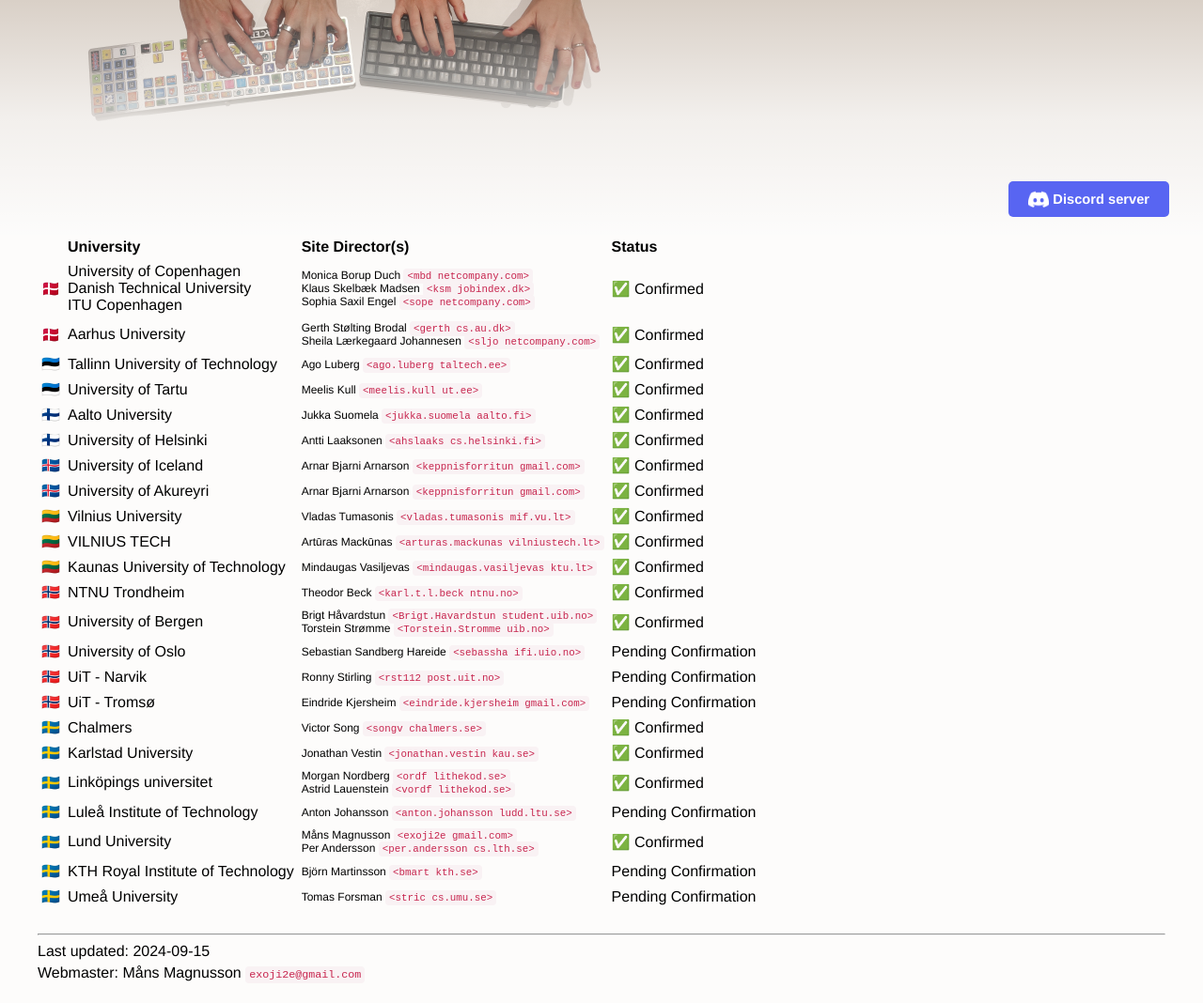
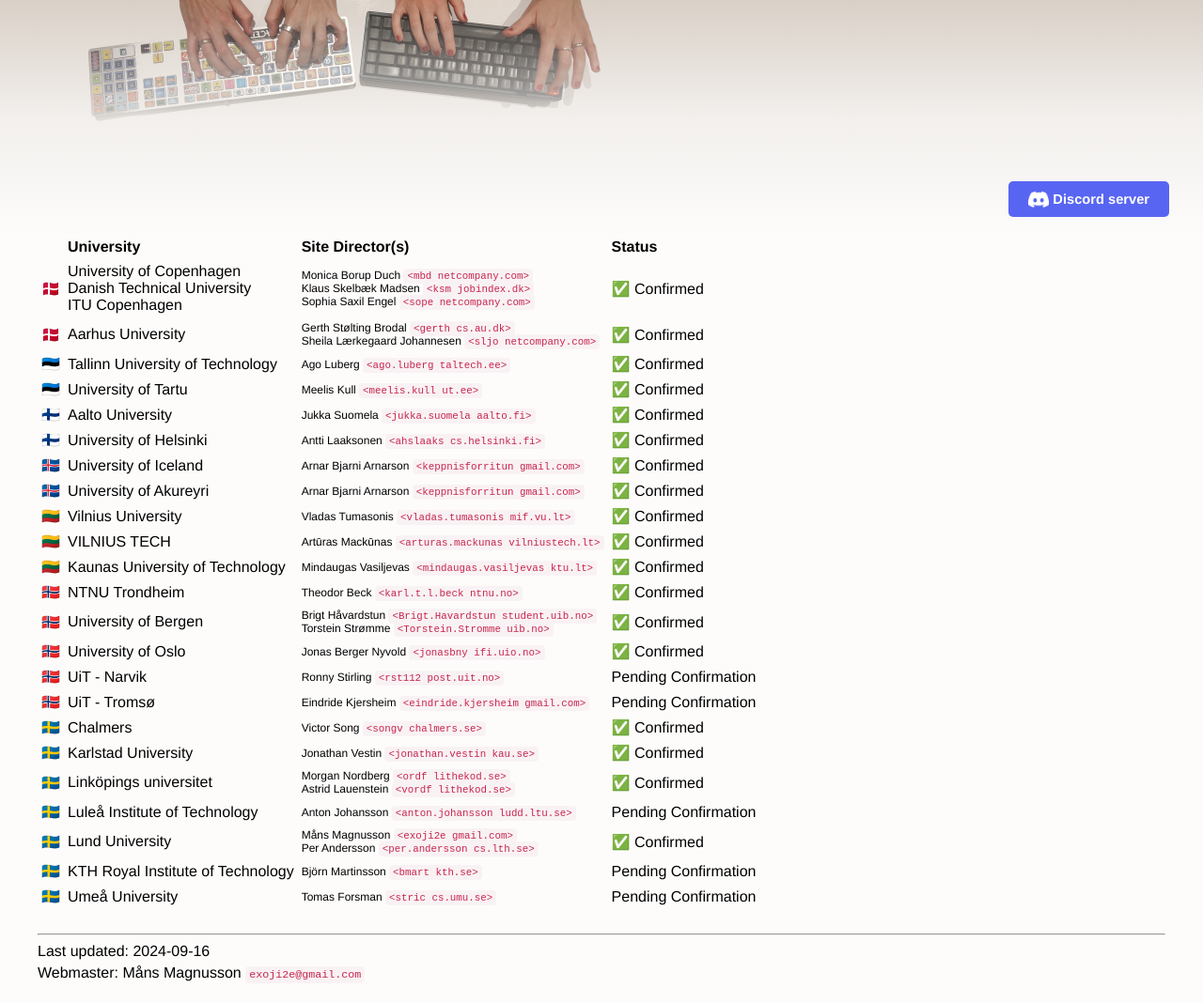
Before and after one commit to icpc/ncpc-web, a Jekyll site: the page built from ncpc2024/site_table.md, in a window 1280 px wide. Shown: the whole page at 94% size. Built offline with Jekyll 4.4.1, drawn with Linux system fonts in a browser that asks for light colours; our own code applies the rules of GitHub Pages for plain Markdown files.

Commit message:
[2024] confirm UiO

```diff
--- a/_config.yml
+++ b/_config.yml
@@ -10,7 +10,7 @@
   - scope:
       path: "ncpc2024"
     values:
-      lastUpdate: "2024-09-15"
+      lastUpdate: "2024-09-16"
 
 kramdown:
   parse_block_html: true
--- a/_data/ncpc2024sites.yml
+++ b/_data/ncpc2024sites.yml
@@ -95,9 +95,9 @@
           email: "Torstein.Stromme uib.no"
 
     - name: University of Oslo
-      contact: Sebastian Sandberg Hareide
-      email: "sebassha ifi.uio.no"
-      confirmed: false
+      contact: Jonas Berger Nyvold
+      email: "jonasbny ifi.uio.no"
+      confirmed: true
 
     - name: UiT - Narvik
       contact: Ronny Stirling
```
